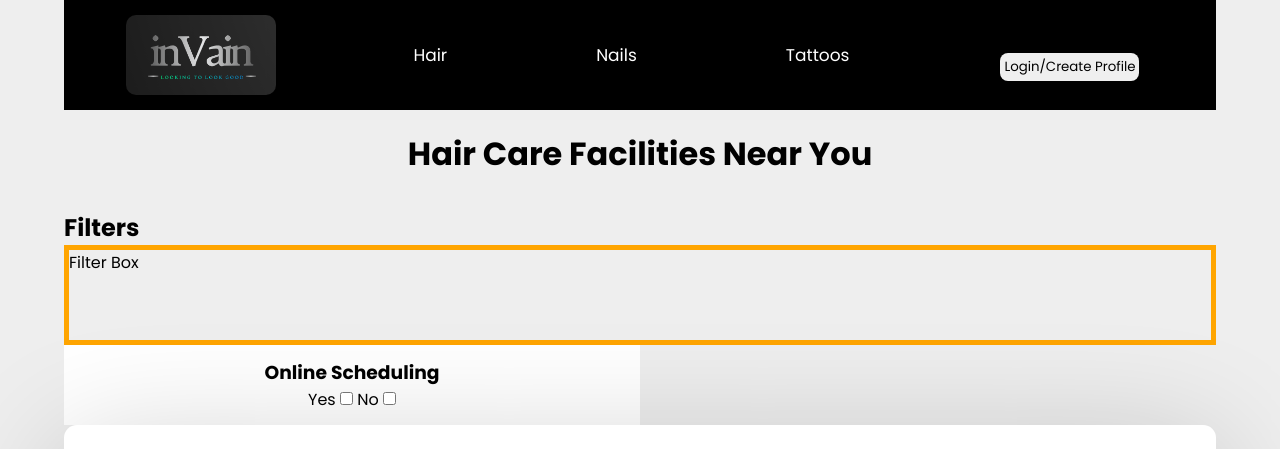
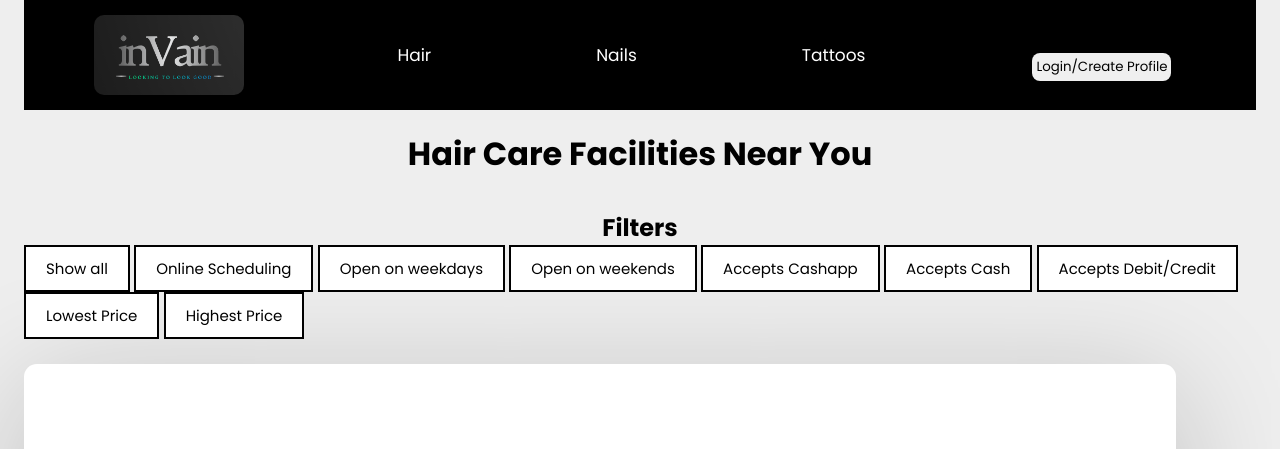
Before and after one commit to TheSamYoder/InVain, a plain HTML site: page finalProject/frontend/HairPrototype.html in a window 1280 px wide. Shown: the top 449 px of the page. Drawn offline with Linux system fonts and the light colour scheme.

```diff
--- a/finalProject/frontend/HairPrototype.html
+++ b/finalProject/frontend/HairPrototype.html
@@ -58,8 +58,22 @@
     <h1>Hair Care Facilities Near You</h1>
 
     <!-- <div class="filter-container"> -->
-      <h2>Filters</h2>
-      <div class="filter-box">Filter Box</div>
+      <h2 class="filter-h2">Filters</h2>
+      <div class="filter-box">
+        <div id="myBtnContainer">
+          <button class="btn active" onclick="filterSelection('all')"> Show all</button>
+            <button class="btn" onclick="filterSelection('cars')">Online Scheduling</button>
+            <button class="btn" onclick="filterSelection('animals')">Open on weekdays</button>
+            <button class="btn" onclick="filterSelection('fruits')">Open on weekends</button>
+            <button class="btn" onclick="filterSelection('colors')">Accepts Cashapp</button>
+            <button class="btn" onclick="filterSelection('colors')">Accepts Cash</button>
+            <button class="btn" onclick="filterSelection('colors')">Accepts Debit/Credit</button>
+            <button class="btn" onclick="filterSelection('colors')">Lowest Price</button>
+            <button class="btn" onclick="filterSelection('colors')">Highest Price</button>
+
+          </div>
+      </div>
+      <br>
         <!-- <div class="filter">
           <h3>Search By:</h3>
           <div class="filter-content">
@@ -89,7 +103,7 @@
           </div>
         </div> -->
 
-        <div class="filter">
+        <!-- <div class="filter">
           <h3>Online Scheduling</h3>
           <div class="filter-content">
             <label class="container">Yes
@@ -101,7 +115,7 @@
               <span class="checkmark"></span>
             </label>
           </div>
-        </div>
+        </div> -->
 
         <!-- <div class="filter">
           <h3>Days of Operation</h3>
@@ -366,7 +380,7 @@
         </div>
         <div class="content-cards_info">
           <div class="content-cards_ratingAndLocation">
-            <span>Rose Garcia</span>
+            <span>Sydney Ikes</span>
             <br>
             <span>Rating : 5 Stars</span>
             <br>
--- a/finalProject/frontend/hairStyles.css
+++ b/finalProject/frontend/hairStyles.css
@@ -271,8 +271,29 @@ header {
   .filter-content :hover{
     cursor: pointer;
     transform: scale(155%);
+  }
+  .filter-h2{
+    text-align: center;
+  }
+  .btn{
+    /* background-color: whitesmoke;
+    border-radius: .5rem;
+    padding: 1rem .8rem;
+    color: black;
+    border-color: #00f2fe; */
+  border: 2px solid black;
+  background-color: white;
+  color: black;
+  padding: 10px 20px;
+  font-size: 15px;
+  cursor: pointer;
+  padding-bottom: 10px;
+  }
+  .btn:hover{
+    border-color: #2196F3;
+    color: dodgerblue
+  }
 
-  }
 
 
 
@@ -430,10 +451,10 @@ height:100%;
   position: relative
 }
 
-.filter-box {
+/* .filter-box {
   height: 100px;
   border: 5px solid orange;
-}
+} */
 /* .footer-content:hover{
   background-image: linear-gradient(to right,#00f2fe  0%, #4facfe 100%);
   color: white;
```
